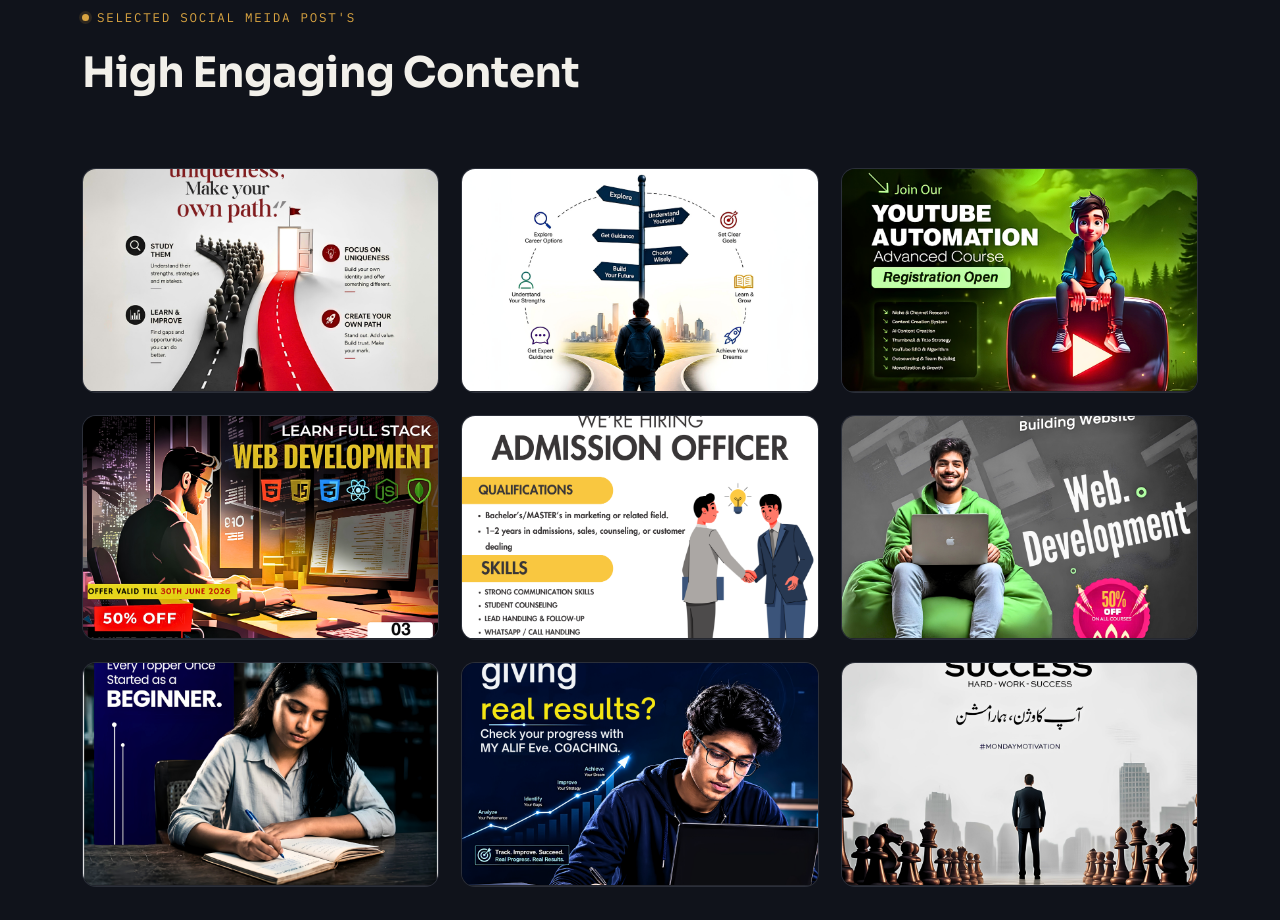
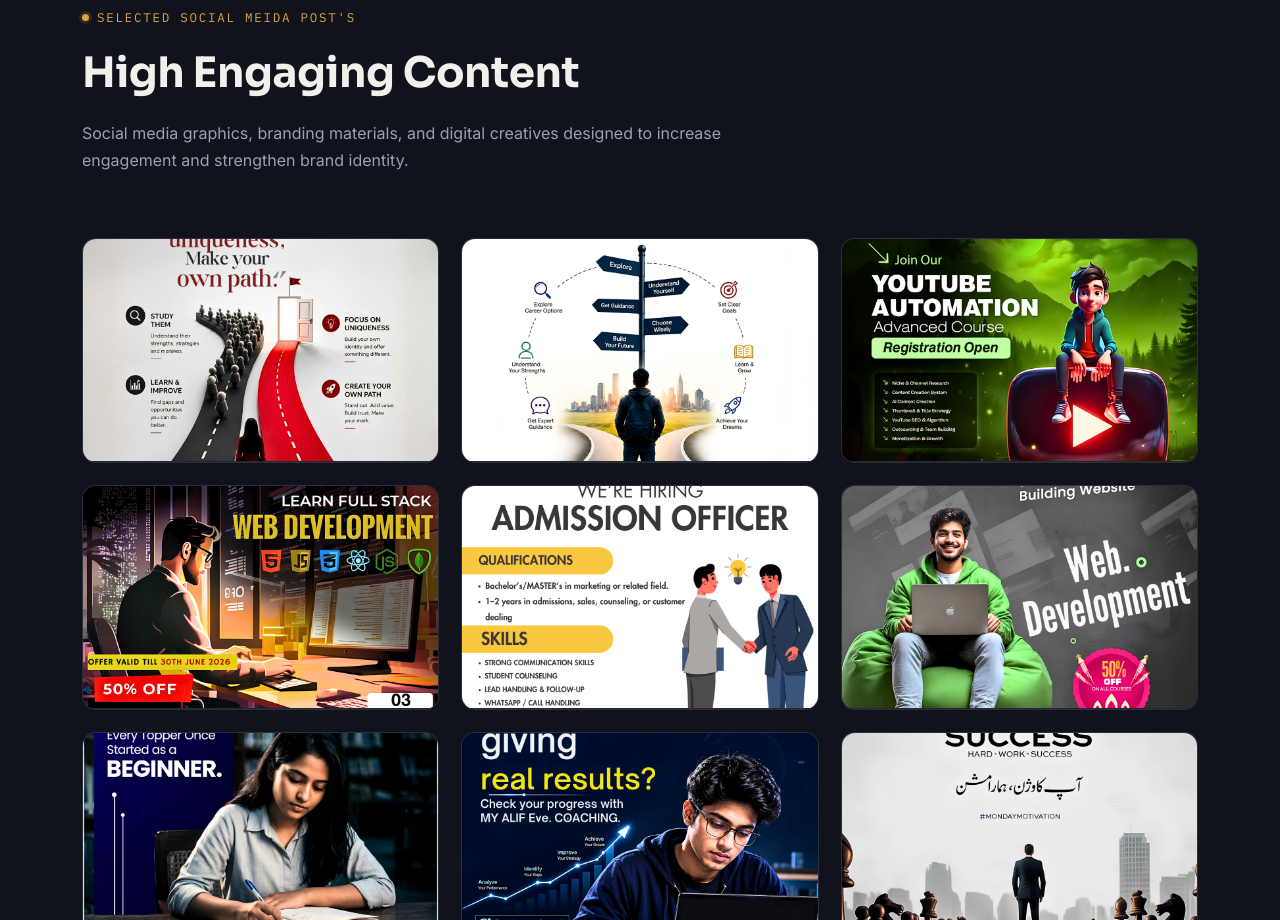
Before and after one commit to tabishraza2358-rgb/tabish-portfolio, a React (Vite) app: page / in a window 1280 px wide. Shown: the part 2500-3420 px from the top of the page. Built offline with nearby package versions, Linux system fonts and the light colour scheme.

Commit message:
Update Projects.jsx

```diff
--- a/src/components/Projects.jsx
+++ b/src/components/Projects.jsx
@@ -20,6 +20,7 @@ function Projects() {
         <div className="section-head">
           <span className="eyebrow">Selected Social Meida Post's</span>
           <h2>High Engaging Content</h2>
+          <p>Social media graphics, branding materials, and digital creatives designed to increase engagement and strengthen brand identity.</p>
 
         </div>
 
```
